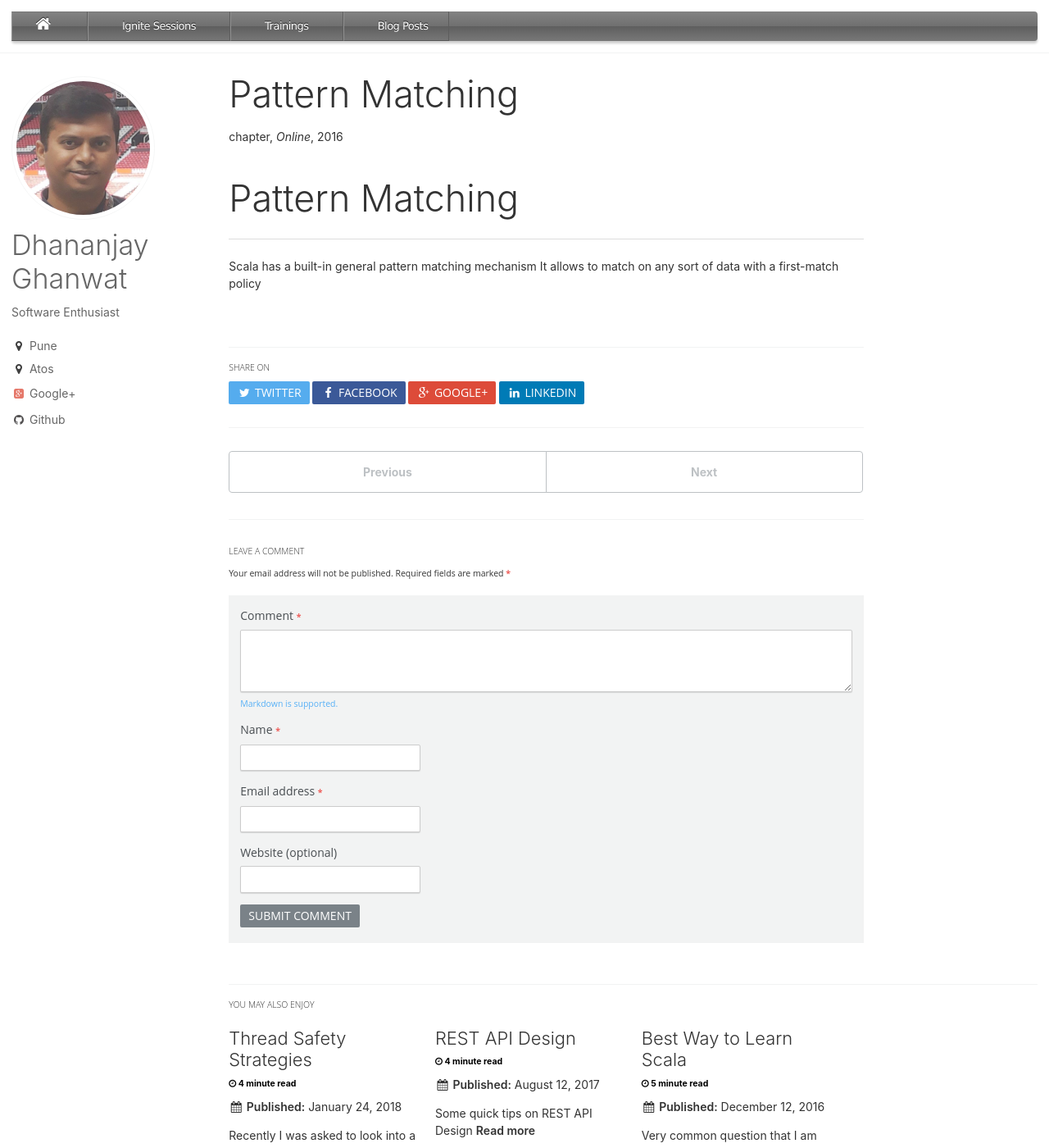
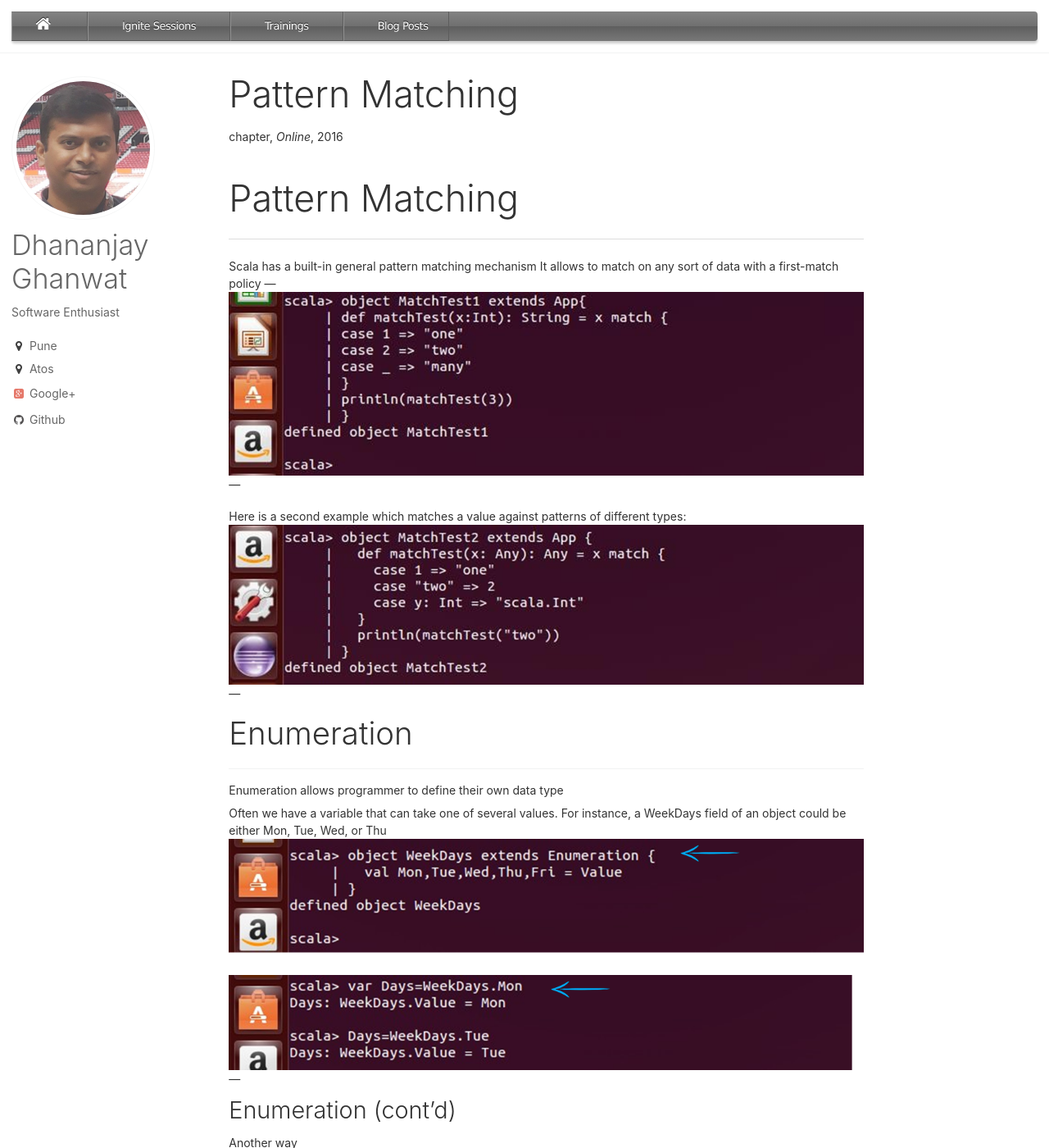
Before and after one commit to dghanwat/dghanwat.github.io, a Jekyll site: the page built from _teaching/scala/pattern_matching.md, in a window 1280 px wide and 1400 px high. Shown: the whole window at 82% size. Built offline with Jekyll 4.4.1, drawn with Linux system fonts in a browser that asks for light colours; some of the changed text lies outside the part shown.

Commit message:
pattern matching

```diff
--- a/_teaching/scala/pattern_matching.md
+++ b/_teaching/scala/pattern_matching.md
@@ -12,3 +12,19 @@ location: "Pune, India"
 ---
 Scala has a built-in general pattern matching mechanism
 It allows to match on any sort of data with a first-match policy
+---
+![alt ](./images/pattern-matching-1.png)
+---
+*   Here is a second example which matches a value against patterns of different types:
+![alt ](./images/pattern-matching-2.png)
+---
+## Enumeration
+*   Enumeration allows programmer to define their own data type
+*   Often we have a variable that can take one of several values. For instance, a WeekDays field of an object could be  either Mon, Tue, Wed, or Thu
+![alt ](./images/enum-1.png)
+---
+### Enumeration (cont'd)
+*   Another way
+![alt ](./images/enum-2.png)
+*   Gives Error if value is not found
+![alt ](./images/enum-3.png)
```
Also changed, not shown: _teaching/scala/scala_collections.md (+10 -0 lines), _teaching/scala/images/enum-1.png (added), _teaching/scala/images/enum-2.png (added), _teaching/scala/images/enum-3.png (added), _teaching/scala/images/pattern-matching-1.png (added), _teaching/scala/images/pattern-matching-2.png (added).
